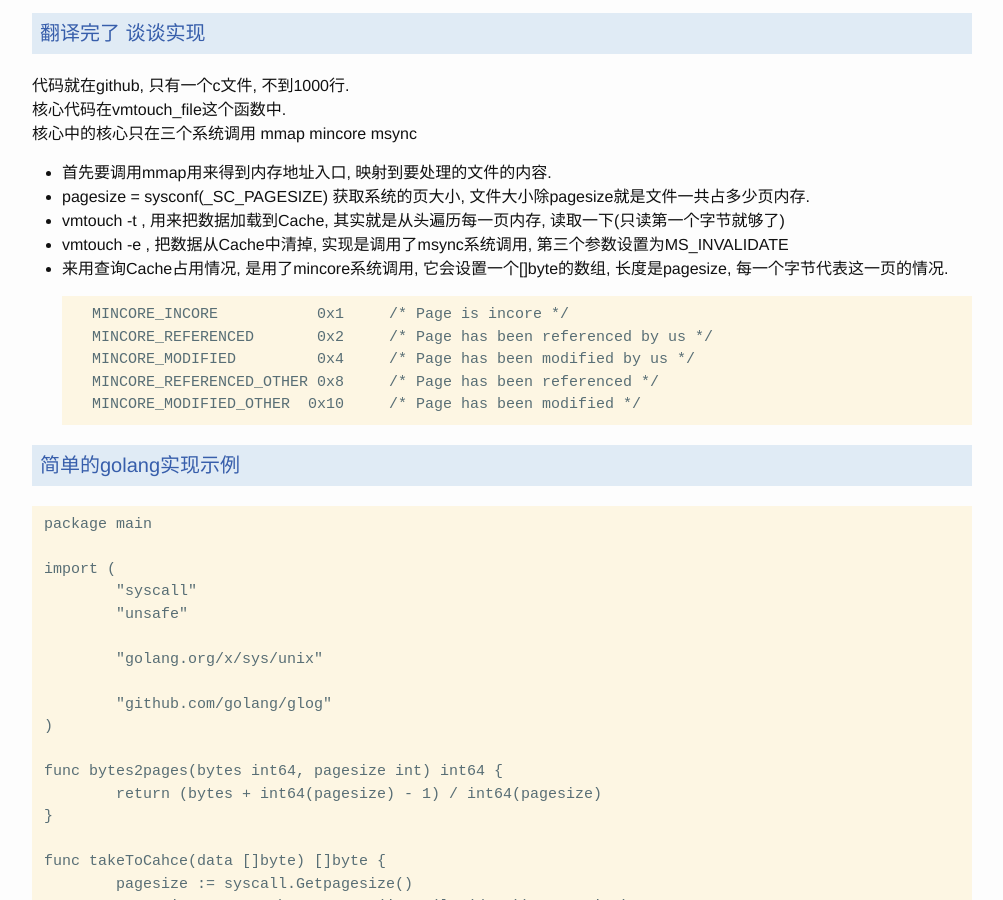
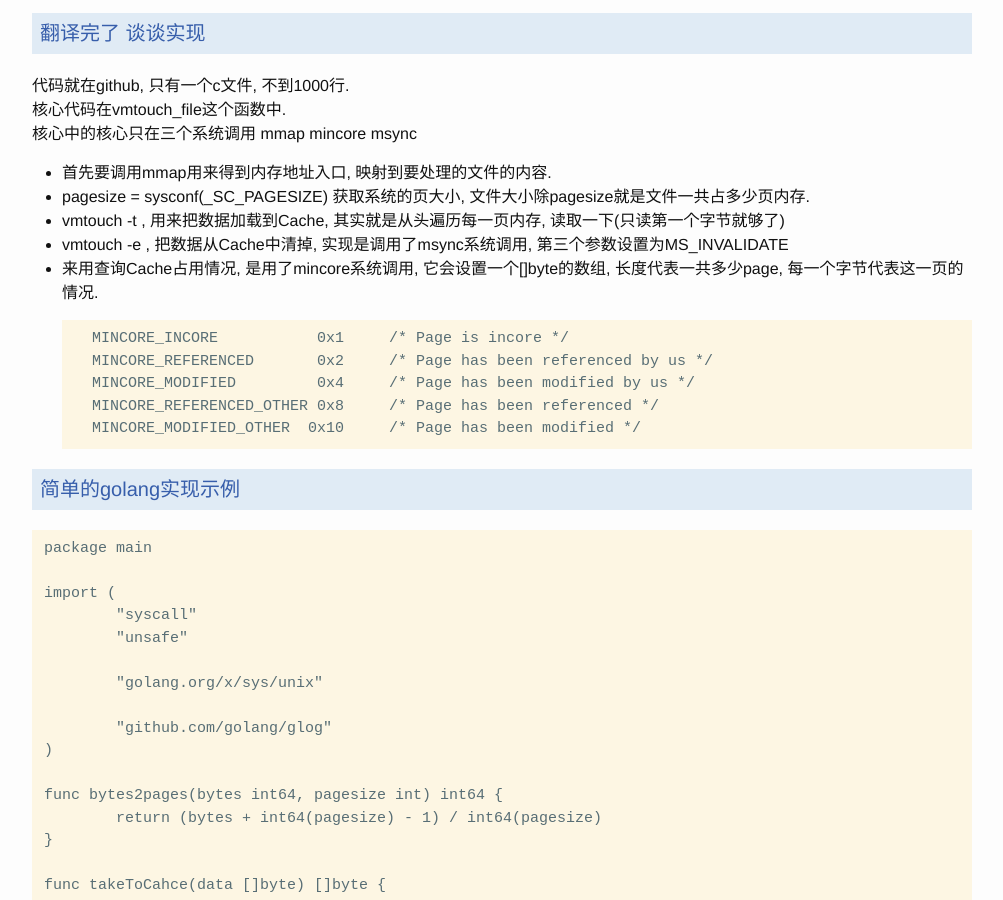
Before and after one commit to childe/ohmycat, a Jekyll site: the page built from _posts/2017-12-05-vmtouch.md, in a window 1280 px wide and 900 px high, scrolled down 2530 px. Shown: the whole window, without its empty margins (138-1141 px from the left). Built offline with Jekyll 4.4.1, drawn with Linux system fonts in a browser that asks for light colours.

Commit message:
modified:   2017-12-05-vmtouch.md

```diff
--- a/_posts/2017-12-05-vmtouch.md
+++ b/_posts/2017-12-05-vmtouch.md
@@ -128,7 +128,7 @@ vmtouch -dl /var/www/htdocs/critical/
 - pagesize = sysconf(_SC_PAGESIZE) 获取系统的页大小, 文件大小除pagesize就是文件一共占多少页内存.
 - vmtouch -t , 用来把数据加载到Cache, 其实就是从头遍历每一页内存, 读取一下(只读第一个字节就够了)
 - vmtouch -e , 把数据从Cache中清掉, 实现是调用了msync系统调用, 第三个参数设置为MS_INVALIDATE
-- 来用查询Cache占用情况, 是用了mincore系统调用, 它会设置一个[]byte的数组, 长度是pagesize, 每一个字节代表这一页的情况.
+- 来用查询Cache占用情况, 是用了mincore系统调用, 它会设置一个[]byte的数组, 长度代表一共多少page, 每一个字节代表这一页的情况.
 
         MINCORE_INCORE           0x1     /* Page is incore */
         MINCORE_REFERENCED       0x2     /* Page has been referenced by us */
```
